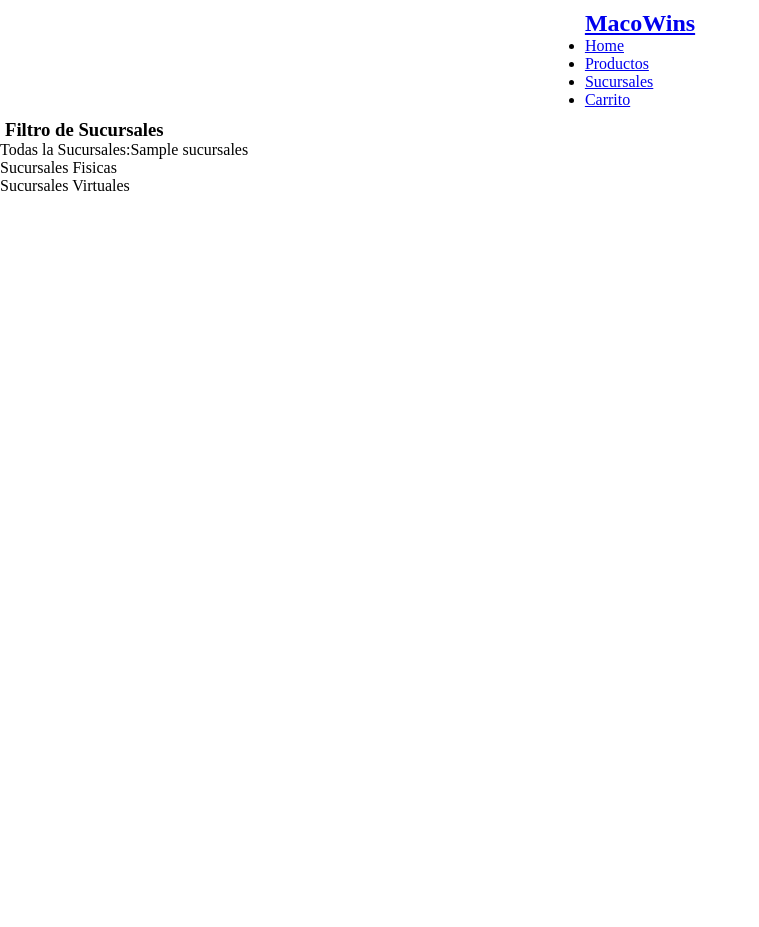
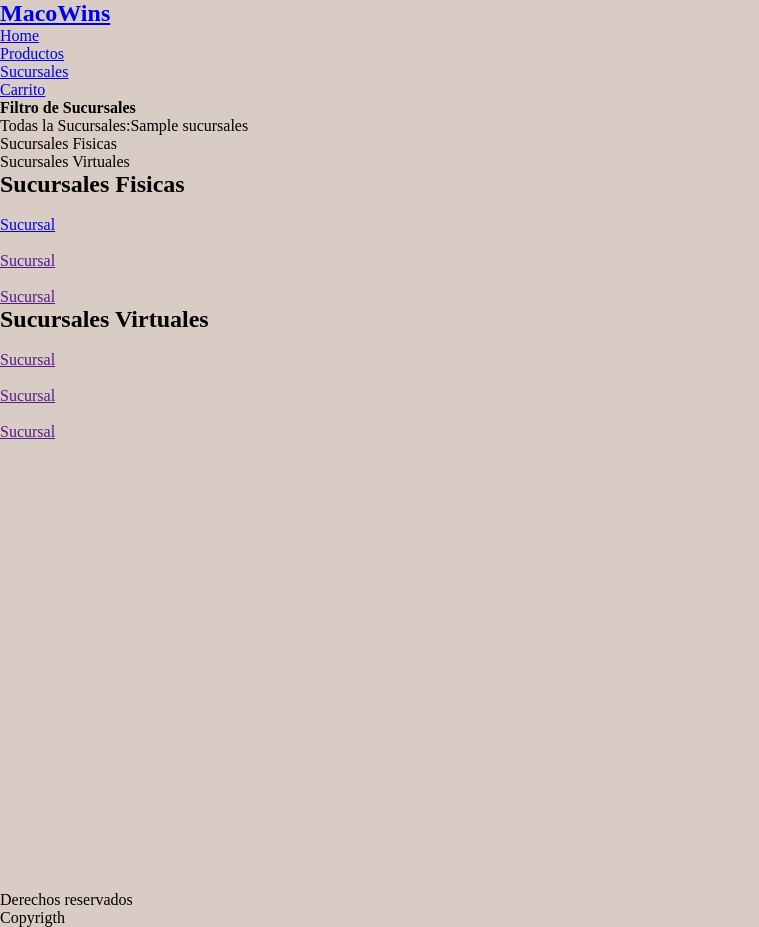
Before and after one commit to JesusNeyr/Macowins, a Flask app: template Macowin/templates/listado_de_sucursales.html in a window 1280 px wide. Shown: the whole page, without its empty margins (0-759 px from the left). Before the commit the page ends 191 px from the top, so only its background shows below. Run offline with Flask 2, Linux system fonts and the light colour scheme; the template is opened without the code that fills it: most values are stand-ins (such as "Sample title", 1, 10 or a date in 2020).

Commit message:
haciendo interactivas las paginas

```diff
--- a/Macowin/controllers/detalle_sucursal.py
+++ b/Macowin/controllers/detalle_sucursal.py
@@ -9,6 +9,5 @@ def todos_los_productos():
     return productos
 
 @app.get("/detalle_sucursal")
-def detalles_sucursal():
-    productos= todos_los_productos()
-    return render_template("detalle_sucursal.html",productos)
+def detalle_sucursal():
+    return render_template("detalle_sucursal.html")
--- /dev/null
+++ b/Macowin/static/style/listado_de_sucursales.css
@@ -0,0 +1,17 @@
+*{
+    padding: 0;
+    margin: 0;
+}
+main{
+    height: 90vh;
+    display: flex;
+    flex-direction: column;
+}
+aside{
+    display: flex;
+    flex-direction: column;
+    width: 100%;
+}
+body{
+    background-color: #D8CCC4;
+}
--- a/Macowin/templates/detalle_sucursal.html
+++ b/Macowin/templates/detalle_sucursal.html
@@ -19,7 +19,7 @@
 
                     <li><a href="/">Home</a></li>
                     <li><a href="/productos" >Productos</a></li>
-                    <li><a href="/sucursales" >Sucursales</a></li>
+                    <li><a href="/listado_de_sucursales" >Sucursales</a></li>
                     <li><a href="/carrito" >Carrito</a></li>
 
                 </ul>
--- a/Macowin/templates/listado_de_sucursales.html
+++ b/Macowin/templates/listado_de_sucursales.html
@@ -4,7 +4,7 @@
     <meta charset="UTF-8">
     <meta http-equiv="X-UA-Compatible" content="IE=edge">
     <meta name="viewport" content="width=device-width, initial-scale=1.0">
-    <link rel="stylesheet" href="../static/style/detalle_sucursal.css">
+    <link rel="stylesheet" href="../static/style/listado_de_sucursales.css">
     <title>Document</title>
 </head>
 <body>
@@ -26,8 +26,8 @@
 
         </header>
     </section>
-    <aside>
-        <h3>Filtro de Sucursales</h3>
+    <aside class="filtro-aside">
+        <h4>Filtro de Sucursales</h4>
         <ul>
             <li>Todas la Sucursales:{{sucursales}}</li>
             <li>Sucursales Fisicas</li>
@@ -35,6 +35,56 @@
         </ul>
     </aside>
     <main>
+
+    <section class="fisicas-section">
+        <h2>Sucursales Fisicas</h2>
+        <a href="/detalle_sucursal">
+            <figure>
+                <img src="" alt="">
+            </figure>
+            <p>Sucursal</p>
+        </a>
+        <a href="">
+            <figure>
+                <img src="" alt="">
+            </figure>
+            <p>Sucursal</p>
+        </a>
+        <a href="">
+            <figure>
+                <img src="" alt="">
+            </figure>
+            <p>Sucursal</p>
+        </a>
+    </section>
+
+    <section class="virtuales-section">
+        <h2>Sucursales Virtuales</h2>
+        <a href="">
+            <figure>
+                <img src="" alt="">
+            </figure>
+            <p>Sucursal</p>
+        </a>
+        <a href="">
+            <figure>
+                <img src="" alt="">
+            </figure>
+            <p>Sucursal</p>
+        </a>
+        <a href="">
+            <figure>
+                <img src="" alt="">
+            </figure>
+            <p>Sucursal</p>
+        </a>
+    </section>
     </main>
+
+    <footer>
+        <p>Derechos reservados</p>
+        <p></p>
+        <p>Copyrigth</p>
+    </footer>
 </body>
 </html>
```
